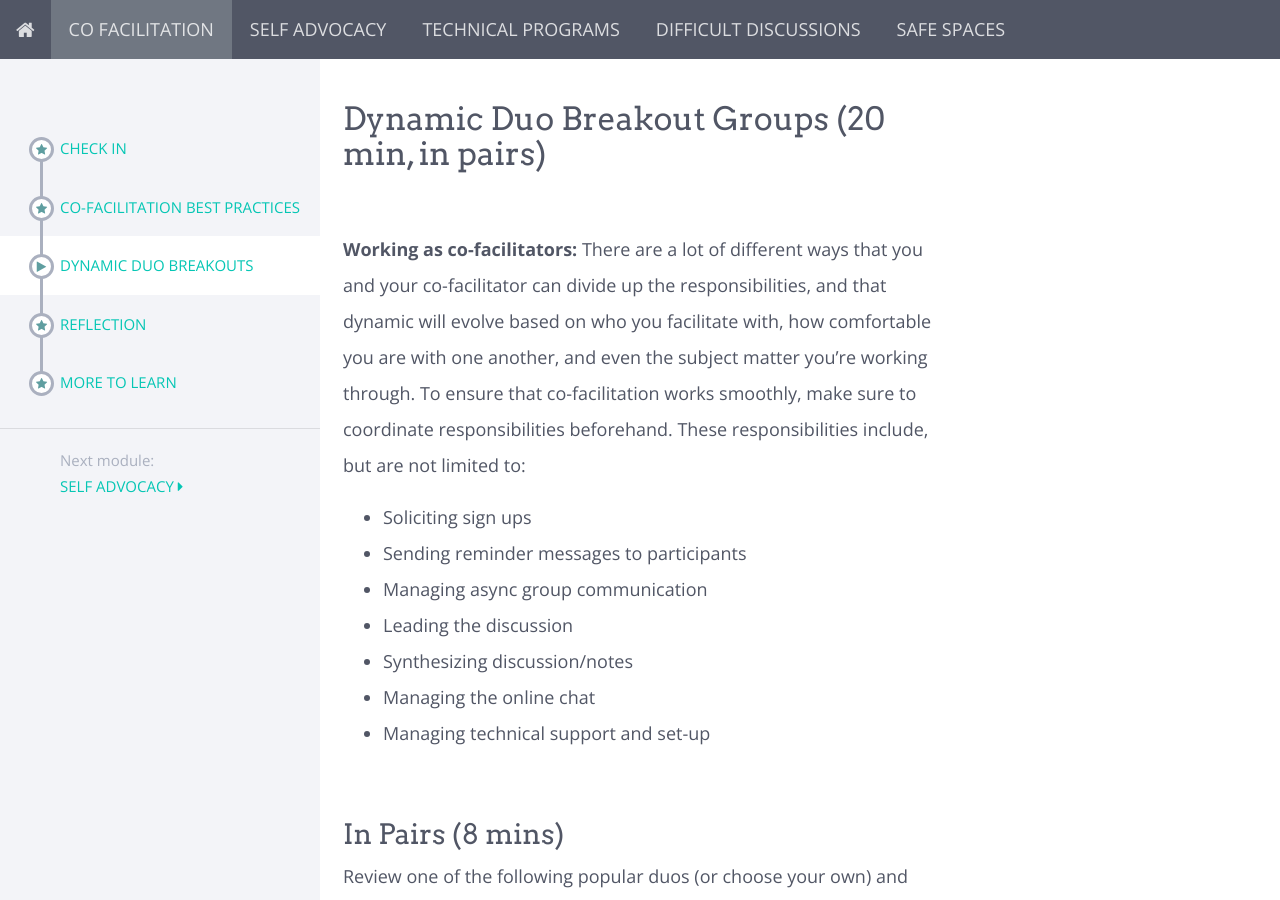
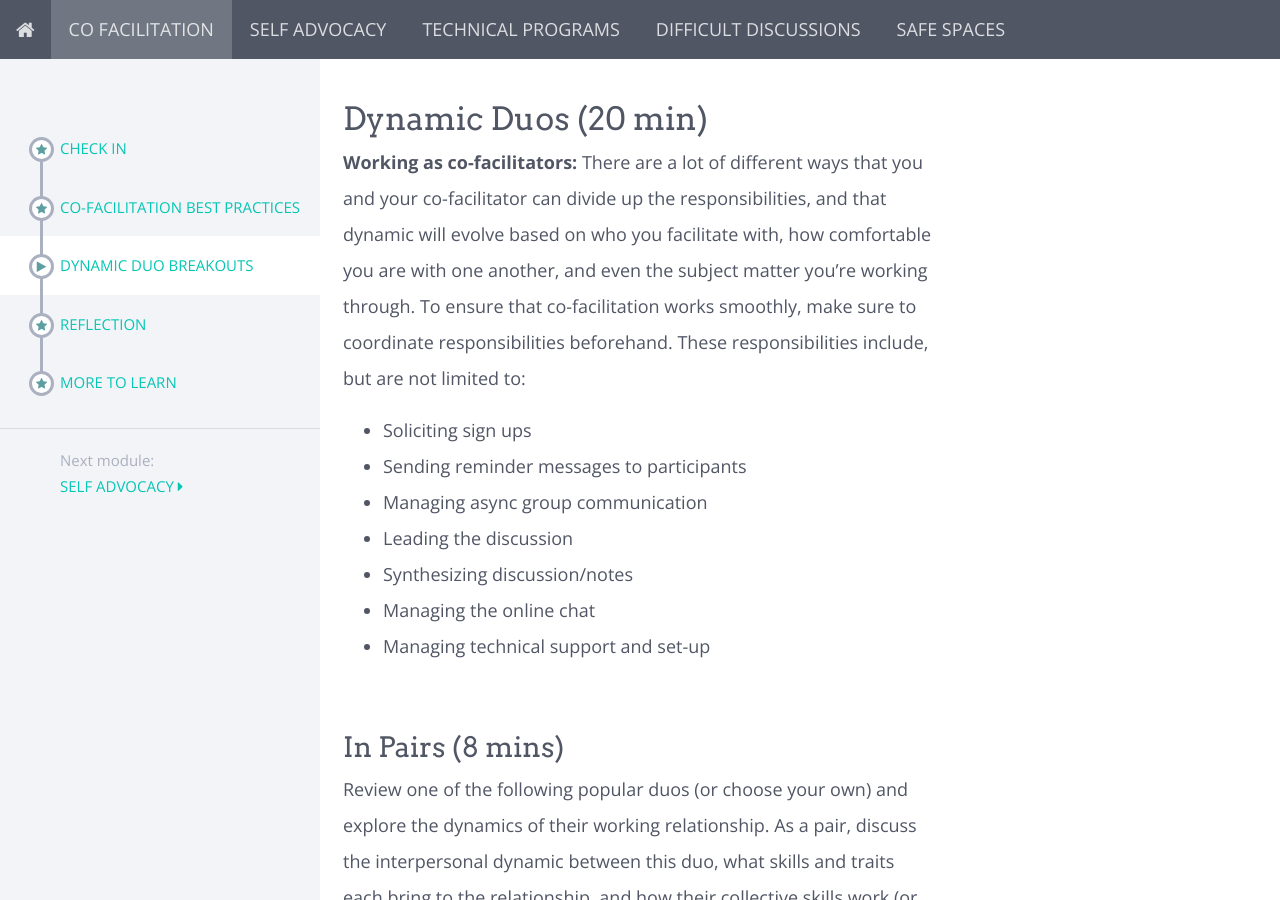
Before and after one commit to p2pu/advanced-facilitation, a Jekyll site: the page built from modules/Co-Facilitation/_posts/2000-01-03-dynamic-duos.md, in a window 1280 px wide and 900 px high. Built offline with Jekyll 4.4.1, drawn with Linux system fonts in a browser that asks for light colours; nearby versions of some CDN libraries.

Commit message:
Update 2000-01-03-dynamic-duos.md

```diff
--- a/modules/Co-Facilitation/_posts/2000-01-03-dynamic-duos.md
+++ b/modules/Co-Facilitation/_posts/2000-01-03-dynamic-duos.md
@@ -2,8 +2,7 @@
 title: Dynamic Duo Breakouts
 ---
 
-##  Dynamic Duo Breakout Groups (20 min, in pairs)
-<br>
+##  Dynamic Duos (20 min)
 
 **Working as co-facilitators:** There are a lot of different ways that you and your co-facilitator can divide up the responsibilities, and that dynamic will evolve based on who you facilitate with, how comfortable you are with one another, and even the subject matter you’re working through. To ensure that co-facilitation works smoothly, make sure to coordinate responsibilities beforehand. These responsibilities include, but are not limited to:
 
```
